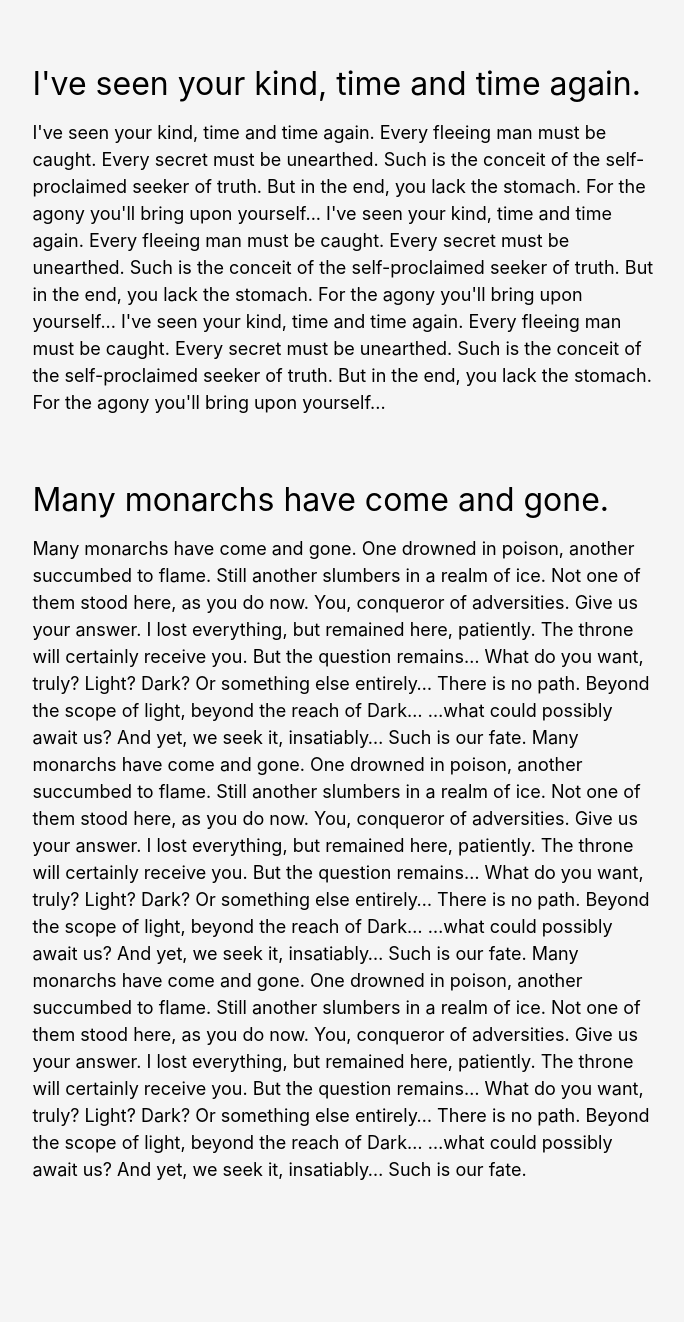
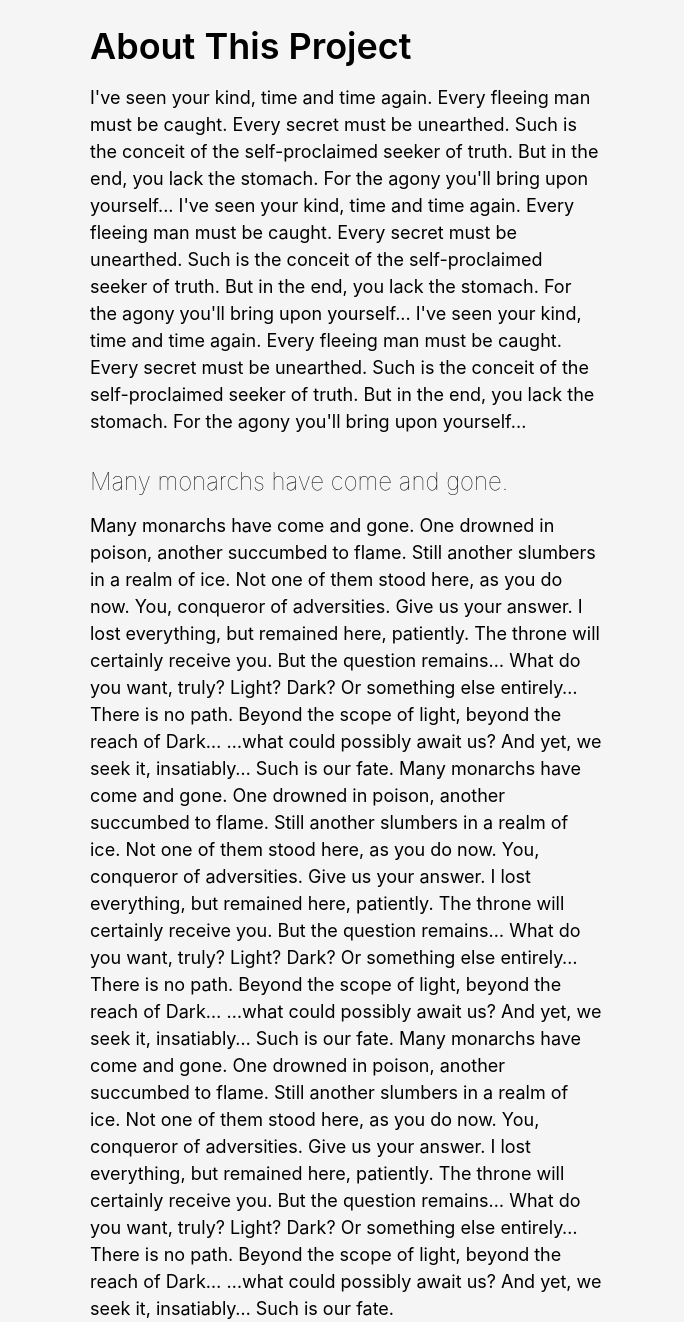
Before and after one commit to udaychhina/acit2911, a Flask app: page /about in a window 1280 px wide. Shown: the part 118-1440 px from the top of the page, without its empty margins (294-978 px from the left). Before the commit the page ends 1298 px from the top, so only its background shows below. Run offline with Flask 2, Linux system fonts and the light colour scheme.

Commit message:
styling polishing

```diff
--- a/static/css/styles.css
+++ b/static/css/styles.css
@@ -249,11 +249,16 @@
     align-items: center;
   }
   .abt_main {
-    width: 49%;
+    width: 40%;
   }
-  .abt_h {
-    font-weight: 400;
-    margin-top: 4rem;
+  .abt_title {
+    font-weight: 600;
+    font-size: 36px;
+    margin-bottom: 1rem;
+  }
+  .abt_sub {
+    font-weight: 100;
+    margin-top: 2rem;
     margin-bottom: 1rem;
   }
   .abt_p {
--- a/templates/about.html
+++ b/templates/about.html
@@ -9,7 +9,7 @@
 </div>
 <div class="about">
     <div class="abt_main">
-        <h1 class="abt_h">I've seen your kind, time and time again.</h1>
+        <h1 class="abt_title">About This Project</h1>
         <div class="abt_p">
             I've seen your kind, time and time again.
             Every fleeing man must be caught. Every secret must be unearthed.
@@ -28,7 +28,7 @@
             For the agony you'll bring upon yourself...
         </div>
 
-        <h1 class="abt_h">Many monarchs have come and gone.</h1>
+        <h2 class="abt_sub">Many monarchs have come and gone.</h2>
         <div class="abt_p">
             Many monarchs have come and gone.
             One drowned in poison, another succumbed to flame.
@@ -80,7 +80,6 @@
             Such is our fate.
         </div>
     </div>
-
 </div>
 
 {% endblock %}
```
